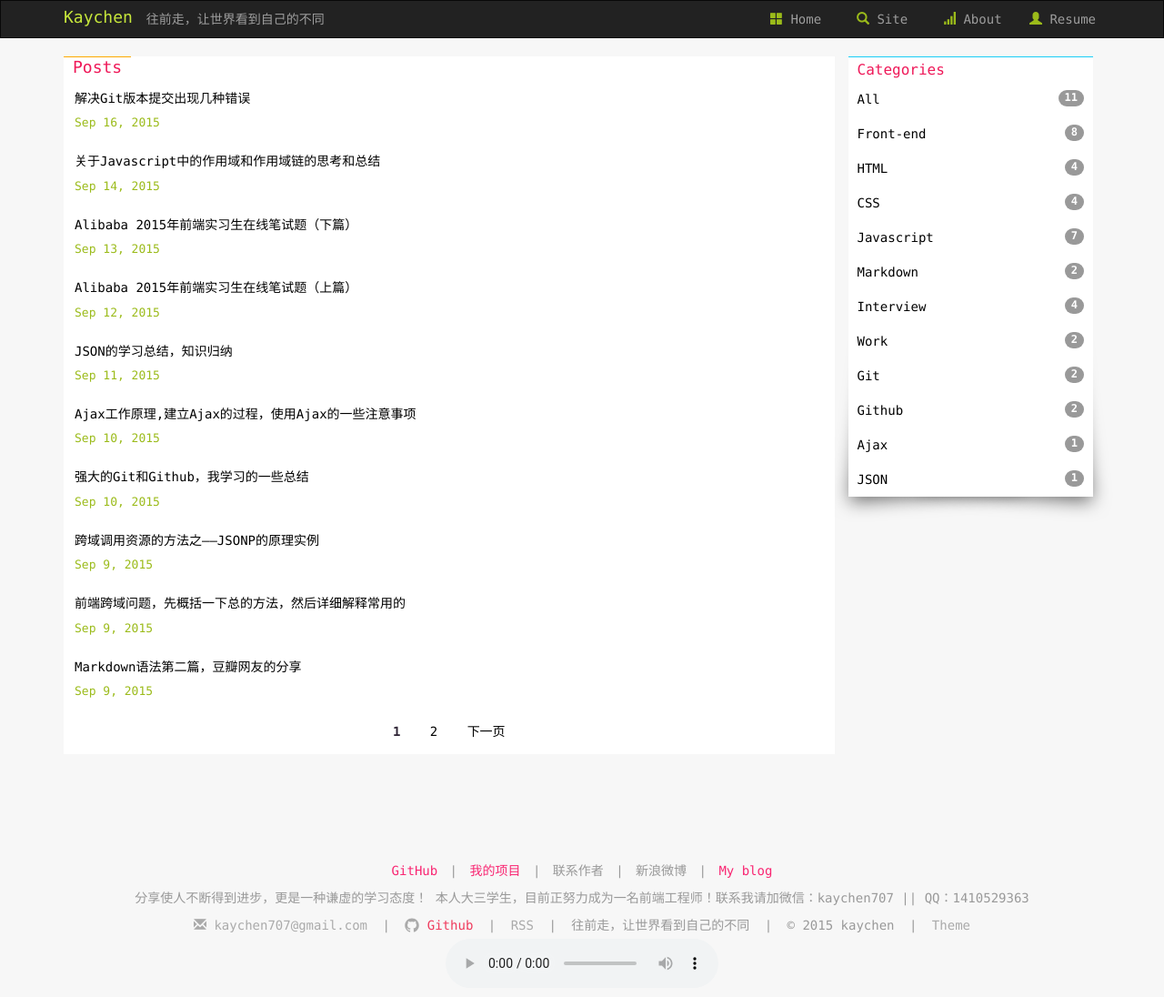
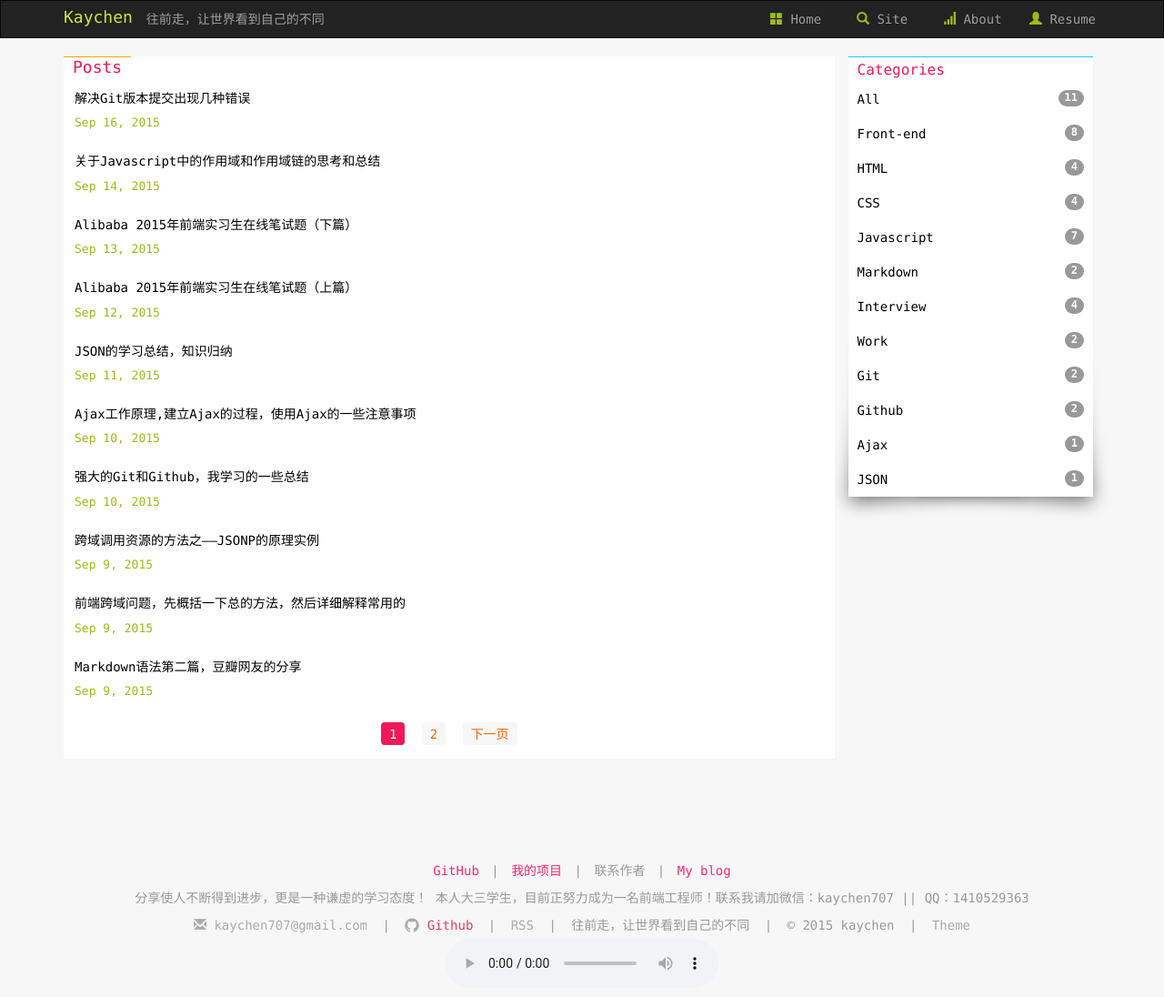
Before and after one commit to LittlewhiteChen/LittlewhiteChen.github.io, a Jekyll site: the page built from index.html, in a window 1280 px wide. Shown: the whole page at 91% size. Built offline with Jekyll 4.4.1, drawn with Linux system fonts in a browser that asks for light colours; nearby versions of some CDN libraries; the list of posts is cut into pages by our own code; comment, search, counter and statistics services are not loaded; a style sheet for code colours, icons or effects is not loaded.

Commit message:
分页制作

```diff
--- a/_includes/footer.html
+++ b/_includes/footer.html
@@ -6,7 +6,6 @@
                     <a class="light" target="_blank" href="https://github.com/LittlewhiteChen">GitHub</a> |
                     <a class="light" target="_blank" href="http://littlewhitechen.github.io/site/">我的项目</a> |
                     <a target="_blank" href="http://littlewhitechen.github.io/about/">联系作者</a> |
-                    <a target="_blank" href="http://weibo.com/LittlewhiteChen">新浪微博</a> |
                     <a class="light" target="_blank" href="http://www.cnblogs.com/kaychen/">My blog</a>
                     <span class="introduce">分享使人不断得到进步，更是一种谦虚的学习态度！ 本人大三学生，目前正努力成为一名前端工程师！联系我请加微信：kaychen707 || QQ：1410529363</span>
                 </div>
--- a/static/css/index.css
+++ b/static/css/index.css
@@ -196,17 +196,29 @@ a.navbar-brand.title {
     padding: 15px 20px;
 }
 
-.paginator a {
-    /*display: inline-block;*/
-    margin: 0 12px;
+#index .paginator a {
+  display: inline-block;
+  color: #ff6500;
+  display: inline-block;
+  padding: 3px 9px 0px 9px;
+  font-size: 14px;
+  margin:0 5px;
+  height: 25px;
+  border-radius: 4px;
+ /* border: 1px solid #C9C9C9;*/
+  background: #F7F7F7;
 }
 
 .paginator .active {
-    margin: 0 12px;
-    color: #2E2435;
-    font-weight: bold;
+  margin:0 5px;
+  padding: 3px 9px 0 9px;
+  color: #FFF;
+  /* font-weight: bold; */
+  display: inline-block;
+  height: 25px;
+  border-radius: 4px;
+  background-color: #F11959;
 }
-
 
 /* categories list */
 
```
